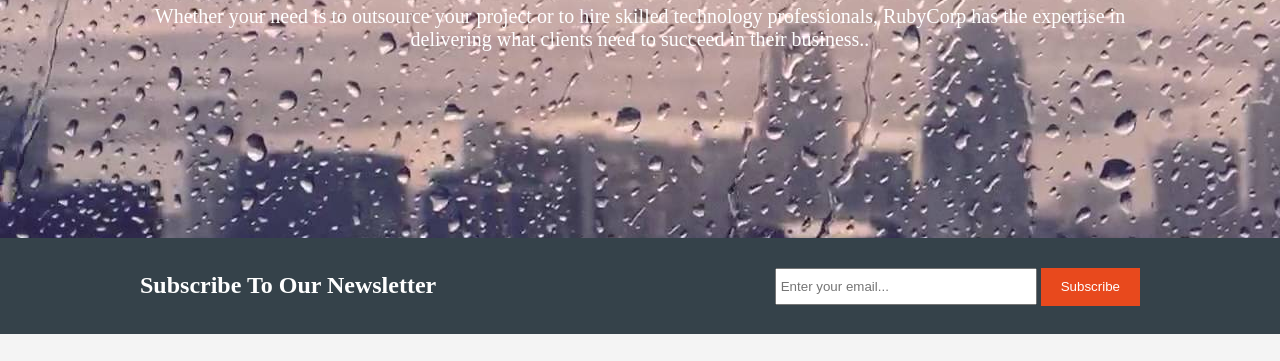
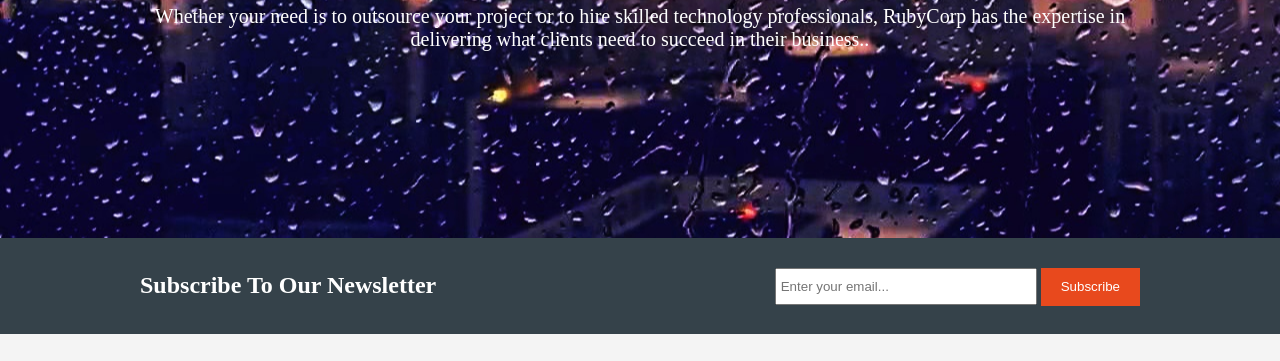
Before and after one commit to rwasabahizirene/Ruby-Corp, a plain HTML site: page index.html in a window 1280 px wide. Shown: the part 268-629 px from the top of the page. Drawn offline with Linux system fonts and the light colour scheme.

Commit message:
edited background

```diff
--- a/css/style.css
+++ b/css/style.css
@@ -87,7 +87,7 @@ header a:hover{
 
 #showcase{
   min-height: 400px;
-  background:url('../img/showcase5.jpg') no-repeat 0;
+  background:url('../img/showcase11.jpg') no-repeat 0;
   text-align: center;
   color: #ffffff;
   font-size: 55px;
```
Also changed, not shown: css/showcase5.jpg (added), img/showcase10.jpg (added), img/showcase11.jpg (added).
